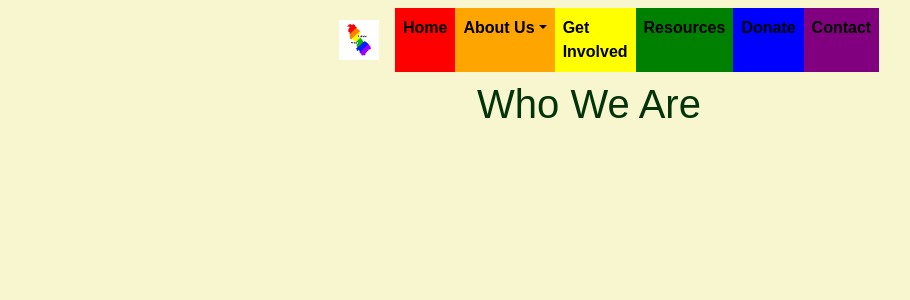
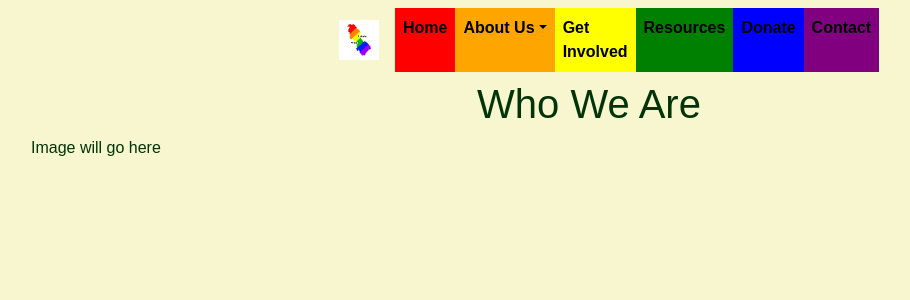
Before and after one commit to Jacobs1986/leitrim-pride, a React (Create React App) app in the folder client/: page /about in a window 1280 px wide. Shown: the top 300 px of the page, without its empty margins (51-961 px from the left). Built offline with nearby package versions, Linux system fonts and the light colour scheme.

Commit message:
Downloaded image from Google Drive, imported Image from Bootstrap

```diff
--- a/client/src/components/whoWeAreImage/whoWeAreImage.js
+++ b/client/src/components/whoWeAreImage/whoWeAreImage.js
@@ -1,7 +1,12 @@
 import React from "react";
+
+// Bootstrap
+import { Image } from 'react-bootstrap';
 
 export default function WhoWeAreImage() {
     return (
-        <div></div>
+        <div>
+            Image will go here
+        </div>
     );
 };
```
Also changed, not shown: client/src/components/whoWeAreImage/whoWeAreImage.jpeg (added).
